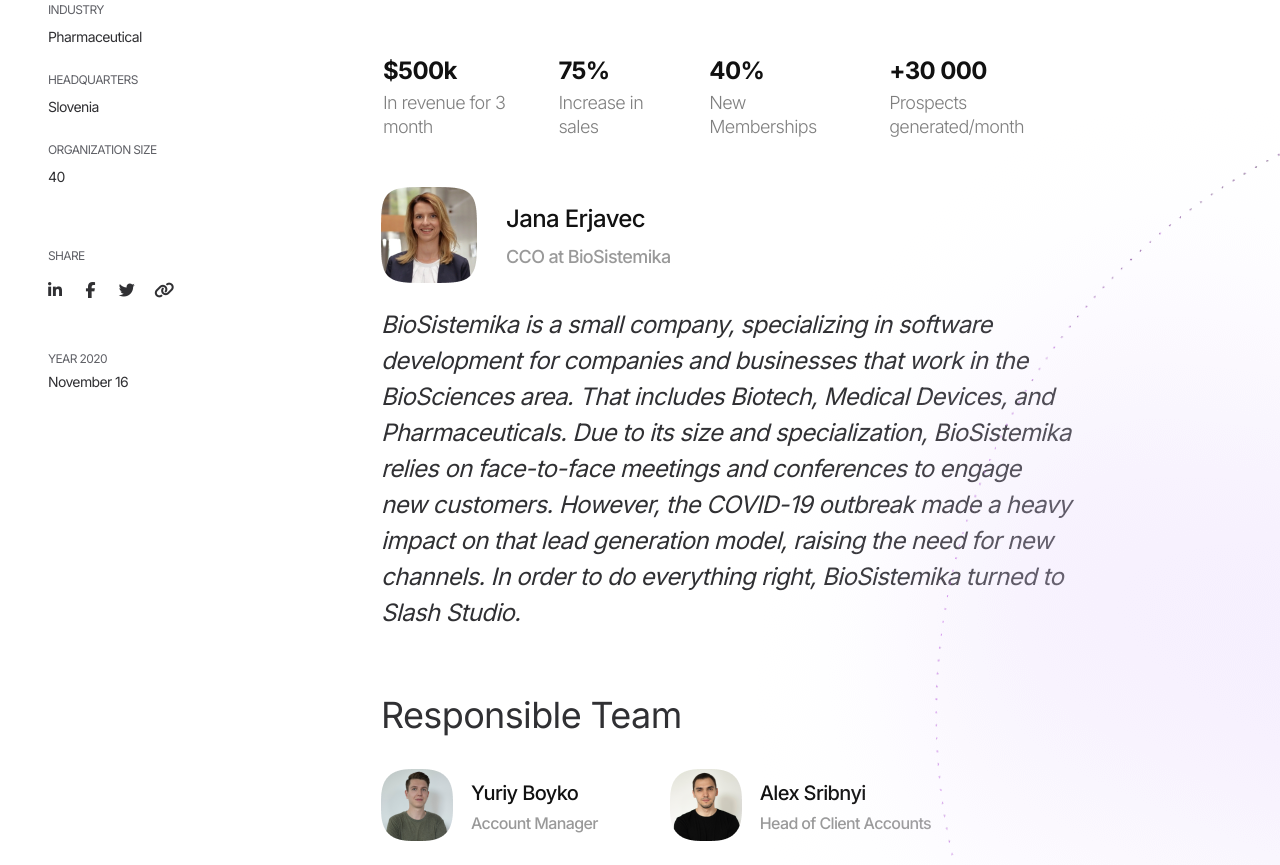
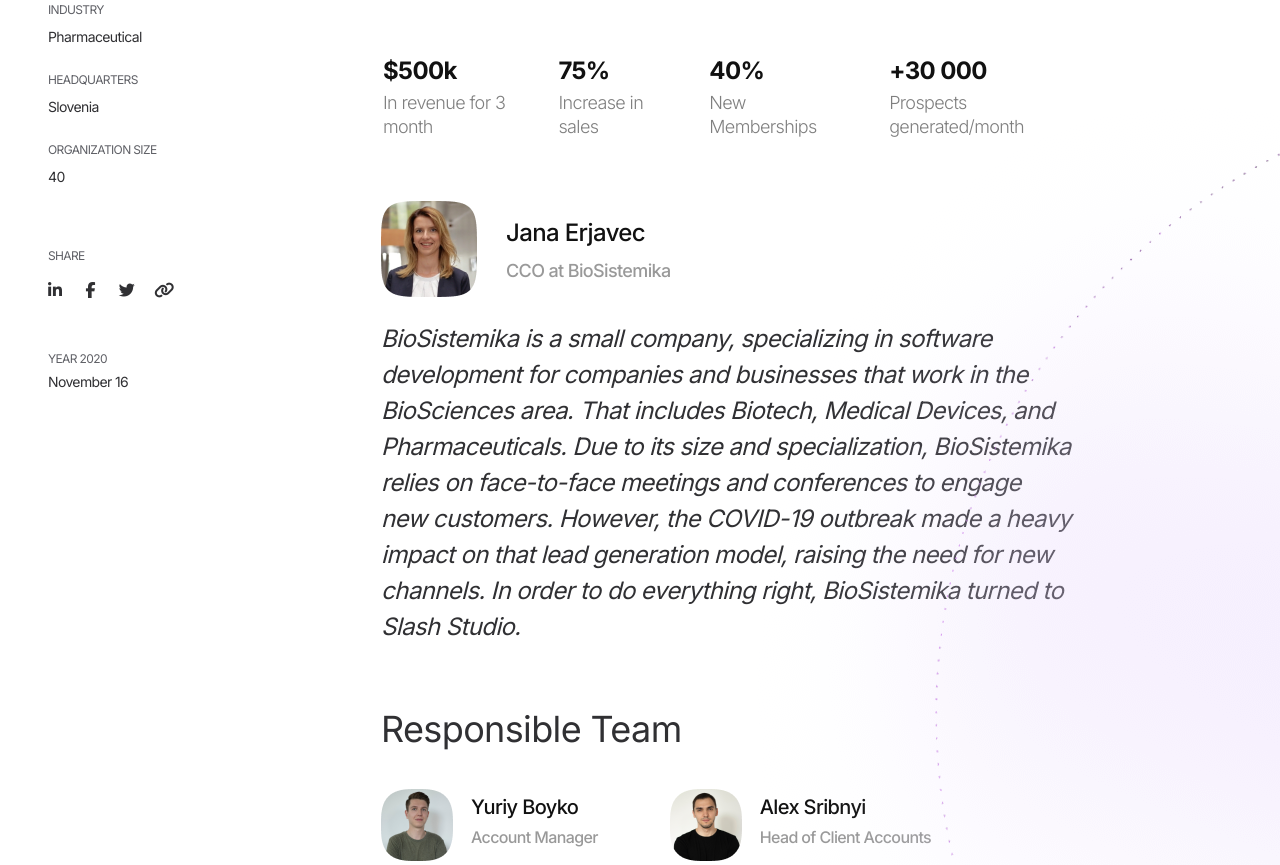
Before and after one commit to PaulLukashov/Study-Case-for-Section228, a plain HTML site: page Biosistemika story/case.html in a window 1280 px wide. Shown: the part 155-1020 px from the top of the page. Drawn offline with Linux system fonts and the light colour scheme.

Commit message:
fix problems

```diff
--- a/Biosistemika story/case.html
+++ b/Biosistemika story/case.html
@@ -23,9 +23,9 @@
 			<div class="social-bar">
 				<div>Share</div>
 				<ul class="social-btns">
-					<li><a href="#" class="fab fa-linkedin-in"></a></li>
-					<li><a href="#" class="fab fa-facebook-f"></a></li>
-					<li><a href="#" class="fab fa-twitter"></a></li>
+					<li><a href="#" class="fab fa-linkedin-in" target="_blank"></a></li>
+					<li><a href="#" class="fab fa-facebook-f" target="_blank"></a></li>
+					<li><a href="#" class="fab fa-twitter" target="_blank"></a></li>
                     <li><a href="#" class="fas fa-link"></a></li>
 				</ul>
 			</div>
@@ -50,22 +50,31 @@
 					<td>Prospects generated/month</td>
 				</tr>
 			</table>
+			<div class="CCO-container">
+				<img src="img/jana-erjavec.png">
 				<dl class="CCO">
 					<dt>Jana Erjavec</dt>
 					<dd>CCO at BioSistemika</dd>
 				</dl>
-			<section class="company-descr">BioSistemika is a small company, specializing in software development for companies and businesses that work in the BioSciences area. That includes Biotech, Medical Devices, and Pharmaceuticals. Due to its size and specialization, BioSistemika relies on face-to-face meetings and conferences to engage new customers. However, the COVID-19 outbreak made a heavy impact on that lead generation model, raising the need for new channels. In order to do everything right, BioSistemika turned to Slash Studio.</section>
+			</div>
+			<p class="company-descr">BioSistemika is a small company, specializing in software development for companies and businesses that work in the BioSciences area. That includes Biotech, Medical Devices, and Pharmaceuticals. Due to its size and specialization, BioSistemika relies on face-to-face meetings and conferences to engage new customers. However, the COVID-19 outbreak made a heavy impact on that lead generation model, raising the need for new channels. In order to do everything right, BioSistemika turned to Slash Studio.</p>
 			<section class="team">
-				<h3>Responsible Team</h2>
+				<h3>Responsible Team</h3>
 				<div class="team-members">
+					<div class="team-member">
+						<img src="img/yuriy-boyko.png" alt="Yuriy Boyko">
 						<dl>
 							<dt>Yuriy Boyko</dt>
 							<dd>Account Manager</dd>
 						</dl>
+					</div>
+					<div class="team-member">
+						<img src="img/alex-shribnyi.png" alt="Alex Shribnyi">
 						<dl>
 							<dt>Alex Sribnyi</dt>
 							<dd>Head of Client Accounts</dd>
 						</dl>
+					</div>
 				</div>
 			</section>
 			<section class="summary">
@@ -131,9 +140,10 @@
 					</li>
 				</ul>
 				<p>In five months, we helped to generate <span>$150,000 new revenue</span> and to expand the customer’s database via engaging conference participants and igniting their interest in the client’s product and services.</p>
-				<img src="img/output-onlinepngtools.png" alt="result-diagram">
+				<img src="img/results-diagram.png" alt="result-diagram">
 			</section>
 			<section class="tags">
+				<h3 class="visually-hidden">Tags</h3>
 				<ul>
 					<li>Biotechnology</li>
 					<li>Software</li>
--- a/Biosistemika story/style.css
+++ b/Biosistemika story/style.css
@@ -8,6 +8,14 @@
   box-sizing: inherit;
   margin: 0;
   padding: 0;
+}
+
+.visually-hidden {
+  position: absolute;
+  clip: rect(0 0 0 0);
+  width: 1px;
+  height: 1px;
+  margin: -1px;
 }
 
 body {
@@ -236,23 +244,19 @@
   padding-right: 0;
 }
 
-.CCO {
+.CCO-container {
   margin-top: 60px;
   display: flex;
-  flex-direction: column;
-  padding-left: 125px;
-  padding-bottom: 14px;
-  position: relative;
 }
 
-.CCO::before {
-  content: "";
-  position: absolute;
-  background: url("img/Rectangle 18.png") no-repeat;
+.CCO-container img {
   width: 96px;
   height: 96px;
-  bottom: 0;
-  left:0;
+  margin-right: 29px;
+}
+
+.CCO-container dl {
+  align-self: center;
 }
 
 .CCO dt {
@@ -284,7 +288,6 @@
   margin-top: 60px;
   display: flex;
   flex-direction: column;
-
 }
 
 .team h3 {
@@ -299,29 +302,17 @@
   margin-top: 36px;
 }
 
-.team-members dl{
-  position: relative;
-  padding-left: 90px;
-  padding-bottom: 6px;
-}
-
-.team-members dl:first-child {
+.team-member {
+  display: flex;
   margin-right: 72px;
 }
 
-.team-members dl::before{
-  content: "";
-  position: absolute;
+.team-member img {
+  margin-right: 18px;
   width: 72px;
   height: 72px;
-  left: 0;
-  bottom: 0;
-  background: url("img/bg.png") no-repeat;
 }
 
-.team-members dl:last-child::before{
-  background: url("img/bg (1).png") no-repeat;
-}
 
 .team-members dl dt {
   font-weight: 500;
```
Also changed, not shown: Biosistemika story/img/alex-shribnyi.png (renamed from Biosistemika story/img/bg (1).png), Biosistemika story/img/image 18.png (deleted), Biosistemika story/img/jana-erjavec.png (renamed from Biosistemika story/img/Rectangle 18.png), Biosistemika story/img/results-diagram.png (renamed from Biosistemika story/img/output-onlinepngtools.png), Biosistemika story/img/yuriy-boyko.png (renamed from Biosistemika story/img/bg.png), 1 other file. Lines whose indentation alone changed are shown as unchanged.
